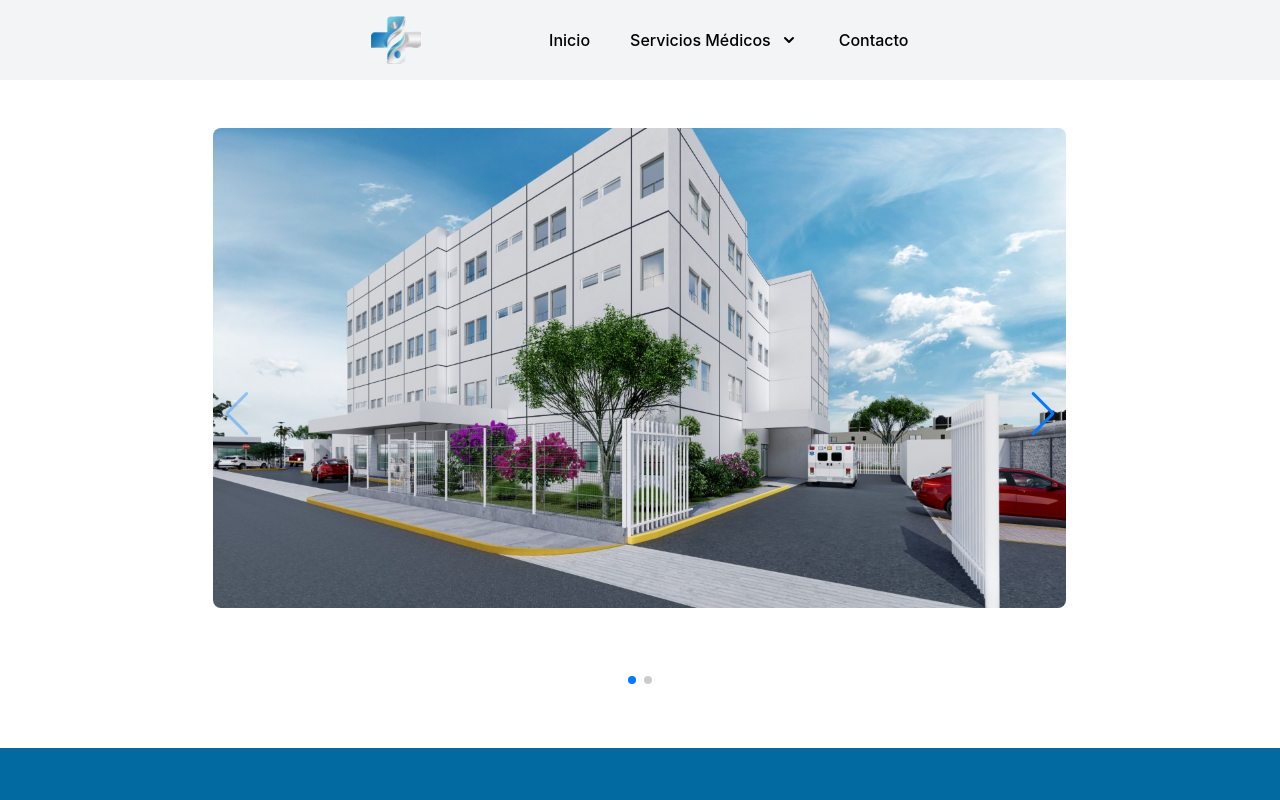
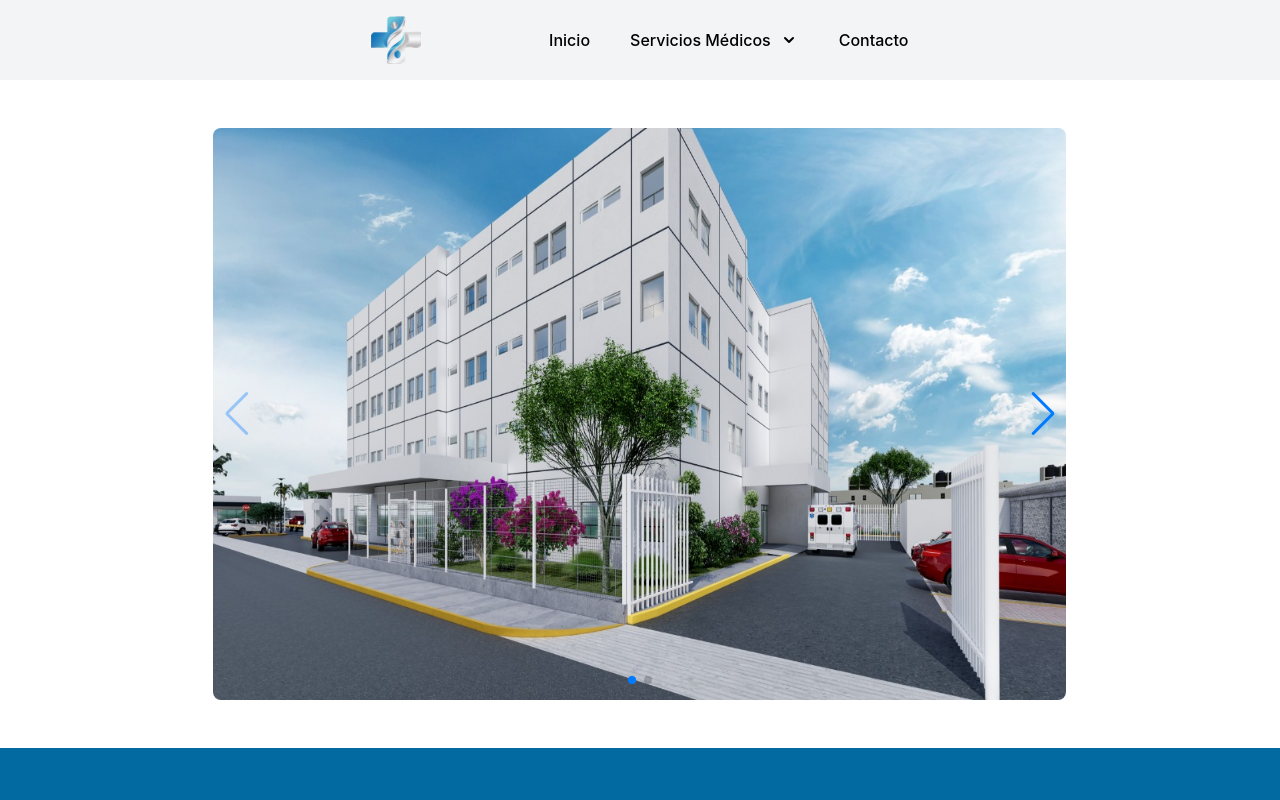
Before and after one commit to septiseb/omega_hospital, a React (Create React App) app: page / in a window 1280 px wide. Shown: the top 800 px of the page. Built offline with nearby package versions, Linux system fonts and the light colour scheme.

Commit message:
dimension the caroussel

```diff
--- a/src/component/Carousel.jsx
+++ b/src/component/Carousel.jsx
@@ -11,7 +11,7 @@ import "swiper/css/navigation";
 // import required modules
 import { Autoplay, Pagination, Navigation } from "swiper";
 
-const Carrousel = ({children,interval}) => {
+const Carrousel = ({ children, interval }) => {
 
   return (
     <>
@@ -29,10 +29,11 @@ const Carrousel = ({children,interval}) => {
           modules={[Autoplay, Pagination, Navigation]}
           className="mySwiper"
         >
-          {children.map((sl,idx)=>(
-            <SwiperSlide key={idx}>{sl}</SwiperSlide>
+          {children.map((sl, idx) => (
+            <SwiperSlide key={idx} className="flex" >
+              {sl}
+            </SwiperSlide>
           ))}
-
         </Swiper>
     </>
   );
--- a/src/component/landing/MainSection.jsx
+++ b/src/component/landing/MainSection.jsx
@@ -8,13 +8,13 @@ const MainSection = () => {
 
     return (
         <>
-            <div className="flex justify-center item-center ">
-                <div className="flex item-center w-2/3">
+            <div className="flex justify-center item-center">
+                <div className="flex w-2/3" >
                     <Carrousel interval={3000}>{imgArr.map((im, idx) => (<img
                         key={idx}
                         src={im}
                         alt="People working on laptops"
-                        className="rounded-lg"
+                        className="rounded-lg flex"
                     />))}</Carrousel>
                 </div>
             </div>
```
